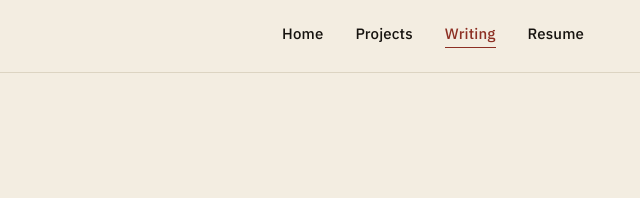
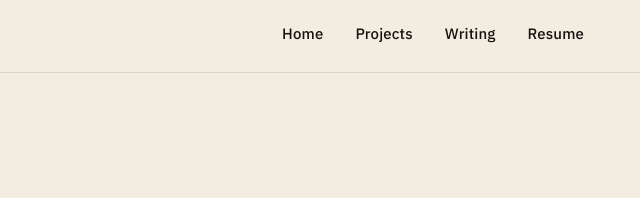
Before and after one commit to MercurialKraken/arnav-shah, a plain HTML site: page docs/writing/cabin-42.html in a window 1280 px wide. Shown: the top 198 px of the page, 640-1280 px from the left. Drawn offline with Linux system fonts and the light colour scheme.

Commit message:
Remove false aria-current from story pages; settle the cFS/CCSDS tag note
Finding 8 from the pre-deploy review. The two story pages carried
aria-current="page" on the nav link to writing.html, so a screen reader
announced "current page" for a link that navigates somewhere else. Removed
from both. Writing is the parent section of a story page, not the page you
are on.

Note the visible consequence: the CSS active state keys off
.nav a[aria-current="page"], so story pages now show no highlighted nav item
at all. That is semantically honest, since no nav destination is the current
page, but it does mean a reader inside a story has no visual cue about which
section they are in. If that cue is wanted back it needs a separate class
rather than a misapplied ARIA attribute.

Finding 9 is deliberately NOT changed. The MoonRanger tag row keeps NASA cFS
and CCSDS. Both are publicly documented standards and read as credentials to
a robotics recruiter, so there was never a confidentiality question here. The
note in content/copy/moonranger.md said the copy "did not name cFS or CCSDS,"
which was true of the prose and was an editorial space decision, but read as
though it forbade the tags too. Updated so the file stops contradicting the
shipped page: prose and tags do different jobs, and only the prose was ever
space-constrained.

Finding 7, the overflow-x guard, is deferred to the design pass rather than
patched now, along with the cramped control bar on the portrait race clip.
Both are layout questions and fixing them ahead of the design work would mean
guessing. Recorded in tasks/design-pass-open-items.md with the reasoning, so
they are not rediscovered as fresh findings later.

Co-Authored-By: Claude Opus 4.8 <noreply@anthropic.com>

```diff
--- a/docs/writing/cabin-42.html
+++ b/docs/writing/cabin-42.html
@@ -30,7 +30,7 @@
     <nav class="nav" aria-label="Primary">
       <a href="../index.html">Home</a>
       <a href="../projects.html">Projects</a>
-      <a href="../writing.html" aria-current="page">Writing</a>
+      <a href="../writing.html">Writing</a>
       <a href="../resume.html">Resume</a>
     </nav>
   </div>
```
Also changed, not shown: docs/writing/what-about-bob.html (+1 -1 lines), 1 other file.
